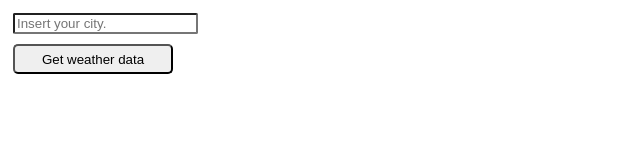
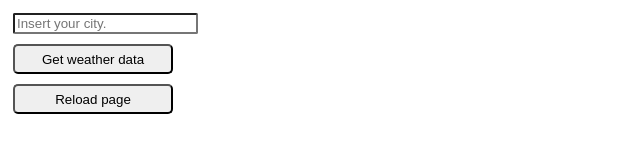
Before and after one commit to VirgilLungu27/weather-app, a plain HTML site: page index.html in a window 1280 px wide. Shown: the whole page, without its empty margins (0-640 px from the left). Drawn offline with Linux system fonts and the light colour scheme.

Commit message:
add reload button

```diff
--- a/index.html
+++ b/index.html
@@ -12,5 +12,7 @@
     <input id="city" type="text" placeholder="Insert your city." required>
     <br>
     <button id="weather">Get weather data</button>
+    <br>
+    <button id="reload">Reload page</button>
 </body>
 </html>
--- a/script.js
+++ b/script.js
@@ -1,4 +1,5 @@
 const weatherButton = document.getElementById('weather')
+const reloadButton = document.getElementById('reload')
 
 // Function to fetch information through an async/await mechanism
 async function getWeatherData() {
@@ -32,3 +33,7 @@ async function component() {
 weatherButton.addEventListener('click', async function appendComponent() {
     document.body.appendChild(await component())
 })
+
+reloadButton.addEventListener('click', (e) => {
+    window.location.href = 'index.html'
+})
--- a/style.css
+++ b/style.css
@@ -1,4 +1,4 @@
-#city, #weather {
+#city, #weather, #reload {
     top: 10%;
     left: 10%;
     margin: 5px;
@@ -8,13 +8,13 @@
     border-radius: 2px;
 }
 
-#weather {
+#weather, #reload {
     border-radius: 5px;
     width: 160px;
     height: 30px;
 }
 
-#weather:hover {
+#weather:hover, #reload:hover {
     cursor: pointer;
 }
 
```
